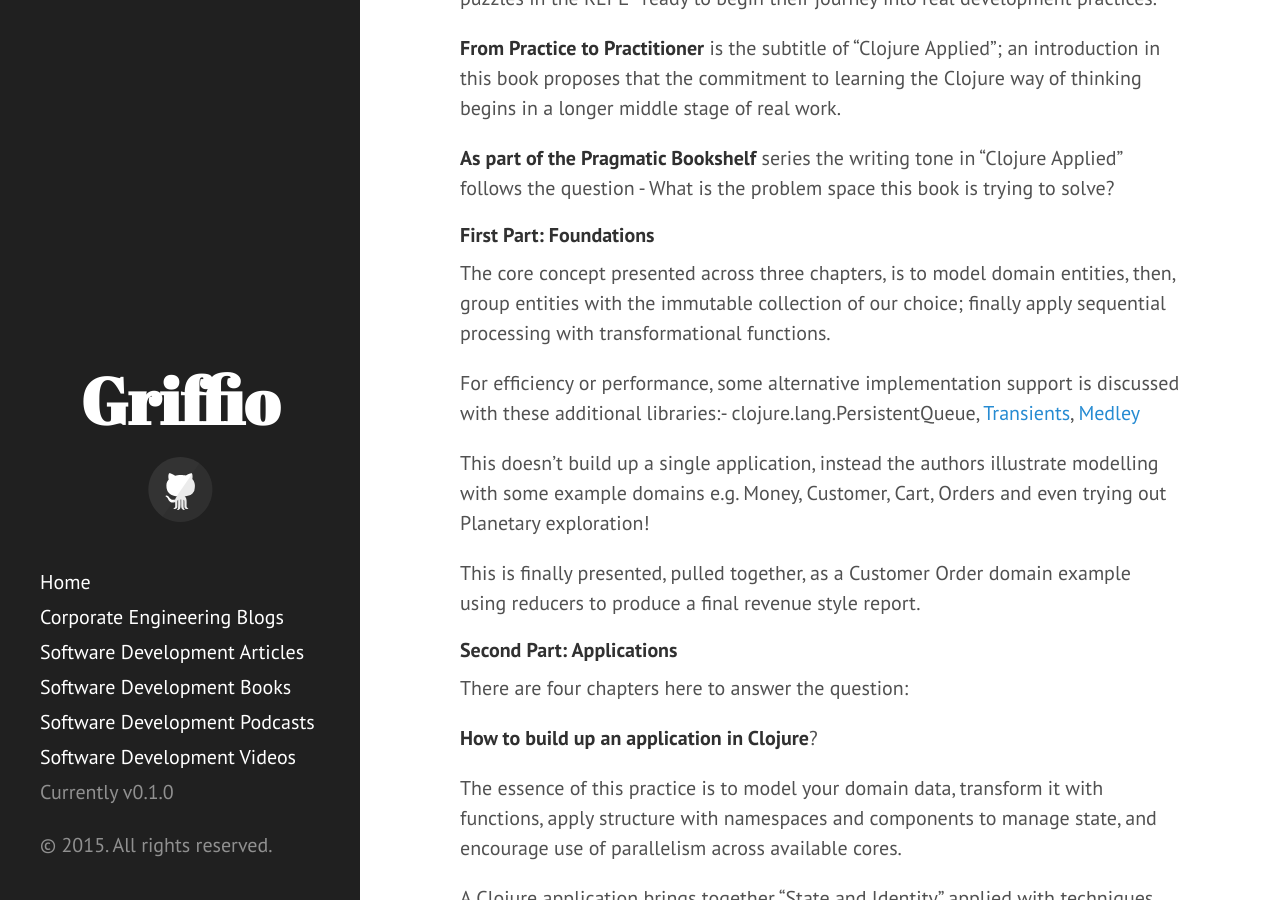
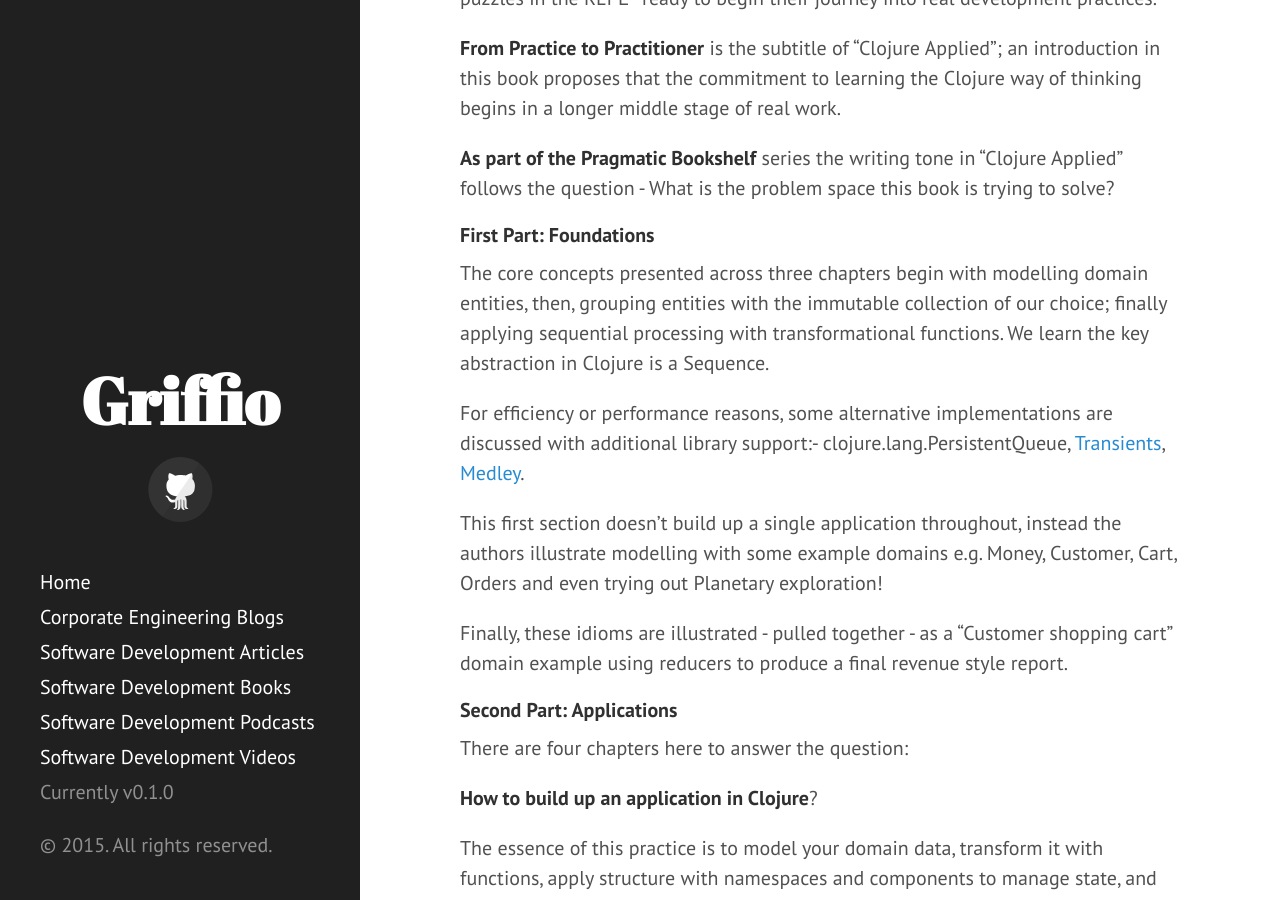
Before and after one commit to griffio/griffio.github.io, a Jekyll site: the page built from _posts/2015-09-18-Clojure-Applied-Review.md, in a window 1280 px wide and 900 px high, scrolled down 1368 px. Built offline with Jekyll 4.4.1, drawn with Linux system fonts in a browser that asks for light colours; nearby versions of some CDN libraries.

Commit message:
Update 2015-09-18-Clojure-Applied-Review.md

```diff
--- a/_posts/2015-09-18-Clojure-Applied-Review.md
+++ b/_posts/2015-09-18-Clojure-Applied-Review.md
@@ -32,13 +32,13 @@
 
 #### First Part: Foundations
 
-The core concept presented across three chapters, is to model domain entities, then, group entities with the immutable collection of our choice; finally apply sequential processing with transformational functions.
+The core concepts presented across three chapters begin with modelling domain entities, then, grouping entities with the immutable collection of our choice; finally applying sequential processing with transformational functions. We learn the key abstraction in Clojure is a Sequence.
 
-For efficiency or performance, some alternative implementation support is discussed with these additional libraries:- clojure.lang.PersistentQueue, [Transients](http://clojure.org/transients), [Medley](https://github.com/weavejester/medley)
+For efficiency or performance reasons, some alternative implementations are discussed with additional library support:- clojure.lang.PersistentQueue, [Transients](http://clojure.org/transients), [Medley](https://github.com/weavejester/medley).
 
-This doesn’t build up a single application, instead the authors illustrate modelling with some example domains e.g. Money, Customer, Cart, Orders and even trying out Planetary exploration!
+This first section doesn’t build up a single application throughout, instead the authors illustrate modelling with some example domains e.g. Money, Customer, Cart, Orders and even trying out Planetary exploration!
 
-This is finally presented, pulled together, as a Customer Order domain example using reducers to produce a final revenue style report.
+Finally, these idioms are illustrated - pulled together - as a "Customer shopping cart" domain example using reducers to produce a final revenue style report.
 
 #### Second Part: Applications
 
```
